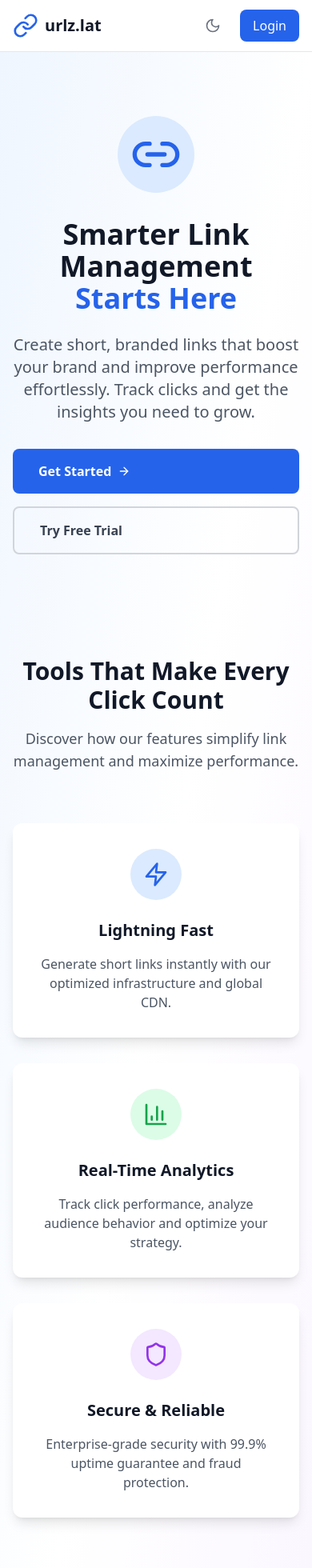
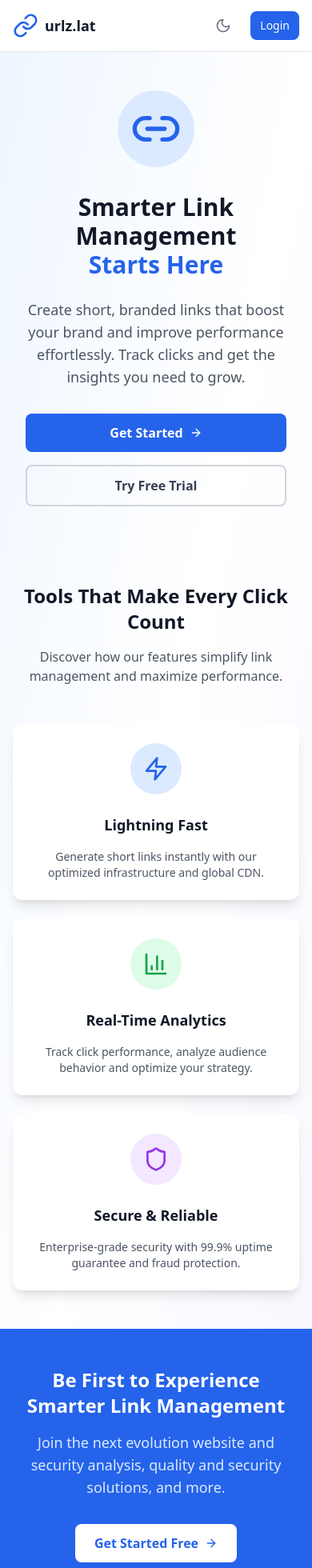
Before and after one commit to Miltondz/URLzV2, a React (Vite) app: page / in a window 390 px wide. Shown: the top 1960 px of the page at 80% size. Built offline with nearby package versions, Linux system fonts and the light colour scheme; no server answers.

Commit message:
Mobile-friendly updates and delete functionality

```diff
--- a/src/components/Auth.tsx
+++ b/src/components/Auth.tsx
@@ -9,12 +9,12 @@
   const { isDark } = useTheme()
 
   return (
-    <div className="min-h-screen bg-gray-50 dark:bg-gray-900 flex flex-col justify-center py-12 sm:px-6 lg:px-8">
+    <div className="min-h-screen bg-gray-50 dark:bg-gray-900 flex flex-col justify-center py-8 sm:py-12 px-4 sm:px-6 lg:px-8">
       <div className="sm:mx-auto sm:w-full sm:max-w-md">
         <div className="flex justify-center">
           <LinkIcon className="h-12 w-12 text-blue-600" />
         </div>
-        <h2 className="mt-6 text-center text-3xl font-extrabold text-gray-900 dark:text-white">
+        <h2 className="mt-6 text-center text-2xl sm:text-3xl font-extrabold text-gray-900 dark:text-white">
           Welcome to urlz.lat
         </h2>
         <p className="mt-2 text-center text-sm text-gray-600 dark:text-gray-400">
@@ -23,7 +23,7 @@
       </div>
 
       <div className="mt-8 sm:mx-auto sm:w-full sm:max-w-md">
-        <div className="bg-white dark:bg-gray-800 py-8 px-4 shadow-xl sm:rounded-lg sm:px-10">
+        <div className="bg-white dark:bg-gray-800 py-6 sm:py-8 px-4 sm:px-6 lg:px-10 shadow-xl rounded-lg">
           <Auth
             supabaseClient={supabase}
             appearance={{
--- a/src/components/Navigation.tsx
+++ b/src/components/Navigation.tsx
@@ -15,7 +15,7 @@
           <div className="flex items-center">
             <Link to="/" className="flex items-center space-x-2">
               <LinkIcon className="h-8 w-8 text-blue-600" />
-              <span className="text-xl font-bold text-gray-900 dark:text-white">
+              <span className="text-lg sm:text-xl font-bold text-gray-900 dark:text-white">
                 urlz.lat
               </span>
             </Link>
@@ -31,8 +31,8 @@
             </button>
 
             {user ? (
-              <div className="flex items-center space-x-4">
-                <div className="flex items-center space-x-2">
+              <div className="flex items-center space-x-2 sm:space-x-4">
+                <div className="hidden sm:flex items-center space-x-2">
                   <User className="h-4 w-4 text-gray-500" />
                   <span className="text-sm text-gray-700 dark:text-gray-300">
                     {user.email}
@@ -40,16 +40,16 @@
                 </div>
                 <button
                   onClick={signOut}
-                  className="flex items-center space-x-1 px-3 py-2 text-sm font-medium text-gray-700 hover:text-gray-900 dark:text-gray-300 dark:hover:text-white transition-colors"
+                  className="flex items-center space-x-1 px-2 sm:px-3 py-2 text-sm font-medium text-gray-700 hover:text-gray-900 dark:text-gray-300 dark:hover:text-white transition-colors"
                 >
                   <LogOut className="h-4 w-4" />
-                  <span>Logout</span>
+                  <span className="hidden sm:inline">Logout</span>
                 </button>
               </div>
             ) : (
               <Link
                 to="/login"
-                className="bg-blue-600 hover:bg-blue-700 text-white px-4 py-2 rounded-lg font-medium transition-colors"
+                className="bg-blue-600 hover:bg-blue-700 text-white px-3 sm:px-4 py-2 rounded-lg text-sm sm:text-base font-medium transition-colors"
               >
                 Login
               </Link>
--- a/src/pages/Home.tsx
+++ b/src/pages/Home.tsx
@@ -9,7 +9,7 @@
   return (
     <div className="min-h-screen bg-gradient-to-br from-blue-50 via-white to-purple-50 dark:from-gray-900 dark:via-gray-900 dark:to-gray-800">
       {/* Hero Section */}
-      <div className="max-w-7xl mx-auto px-4 sm:px-6 lg:px-8 pt-20 pb-16">
+      <div className="max-w-7xl mx-auto px-4 sm:px-6 lg:px-8 pt-12 sm:pt-20 pb-12 sm:pb-16">
         <div className="text-center">
           <div className="flex justify-center mb-8">
             <div className="p-4 bg-blue-100 dark:bg-blue-900 rounded-full">
@@ -17,22 +17,22 @@
             </div>
           </div>
 
-          <h1 className="text-4xl md:text-6xl font-extrabold text-gray-900 dark:text-white mb-6">
+          <h1 className="text-3xl sm:text-4xl md:text-6xl font-extrabold text-gray-900 dark:text-white mb-6 px-4">
             Smarter Link Management
             <br />
             <span className="text-blue-600">Starts Here</span>
           </h1>
 
-          <p className="text-xl text-gray-600 dark:text-gray-400 mb-8 max-w-3xl mx-auto">
+          <p className="text-lg sm:text-xl text-gray-600 dark:text-gray-400 mb-8 max-w-3xl mx-auto px-4">
             Create short, branded links that boost your brand and improve performance effortlessly.
             Track clicks and get the insights you need to grow.
           </p>
 
-          <div className="flex flex-col sm:flex-row gap-4 justify-center">
+          <div className="flex flex-col sm:flex-row gap-4 justify-center px-4">
             {user ? (
               <Link
                 to="/dashboard"
-                className="inline-flex items-center px-8 py-4 bg-blue-600 hover:bg-blue-700 text-white font-semibold rounded-lg transition-colors space-x-2"
+                className="inline-flex items-center justify-center px-6 sm:px-8 py-3 sm:py-4 bg-blue-600 hover:bg-blue-700 text-white font-semibold rounded-lg transition-colors space-x-2"
               >
                 <span>Go to Dashboard</span>
                 <ArrowRight className="h-4 w-4" />
@@ -41,14 +41,14 @@
               <>
                 <Link
                   to="/login"
-                  className="inline-flex items-center px-8 py-4 bg-blue-600 hover:bg-blue-700 text-white font-semibold rounded-lg transition-colors space-x-2"
+                  className="inline-flex items-center justify-center px-6 sm:px-8 py-3 sm:py-4 bg-blue-600 hover:bg-blue-700 text-white font-semibold rounded-lg transition-colors space-x-2"
                 >
                   <span>Get Started</span>
                   <ArrowRight className="h-4 w-4" />
                 </Link>
                 <Link
                   to="/login"
-                  className="inline-flex items-center px-8 py-4 border-2 border-gray-300 dark:border-gray-600 text-gray-700 dark:text-gray-300 hover:border-gray-400 dark:hover:border-gray-500 font-semibold rounded-lg transition-colors"
+                  className="inline-flex items-center justify-center px-6 sm:px-8 py-3 sm:py-4 border-2 border-gray-300 dark:border-gray-600 text-gray-700 dark:text-gray-300 hover:border-gray-400 dark:hover:border-gray-500 font-semibold rounded-lg transition-colors"
                 >
                   Try Free Trial
                 </Link>
@@ -59,49 +59,49 @@
       </div>
 
       {/* Features Section */}
-      <div className="max-w-7xl mx-auto px-4 sm:px-6 lg:px-8 py-16">
-        <div className="text-center mb-16">
-          <h2 className="text-3xl md:text-4xl font-bold text-gray-900 dark:text-white mb-4">
+      <div className="max-w-7xl mx-auto px-4 sm:px-6 lg:px-8 py-12 sm:py-16">
+        <div className="text-center mb-12 sm:mb-16">
+          <h2 className="text-2xl sm:text-3xl md:text-4xl font-bold text-gray-900 dark:text-white mb-4">
             Tools That Make Every Click Count
           </h2>
-          <p className="text-lg text-gray-600 dark:text-gray-400 max-w-2xl mx-auto">
+          <p className="text-base sm:text-lg text-gray-600 dark:text-gray-400 max-w-2xl mx-auto">
             Discover how our features simplify link management and maximize performance.
           </p>
         </div>
 
-        <div className="grid grid-cols-1 md:grid-cols-3 gap-8">
-          <div className="bg-white dark:bg-gray-800 rounded-xl shadow-lg p-8 text-center">
+        <div className="grid grid-cols-1 md:grid-cols-3 gap-6 sm:gap-8">
+          <div className="bg-white dark:bg-gray-800 rounded-xl shadow-lg p-6 sm:p-8 text-center">
             <div className="inline-flex items-center justify-center w-16 h-16 bg-blue-100 dark:bg-blue-900 text-blue-600 dark:text-blue-400 rounded-full mb-6">
               <Zap className="h-8 w-8" />
             </div>
-            <h3 className="text-xl font-semibold text-gray-900 dark:text-white mb-4">
+            <h3 className="text-lg sm:text-xl font-semibold text-gray-900 dark:text-white mb-4">
               Lightning Fast
             </h3>
-            <p className="text-gray-600 dark:text-gray-400">
+            <p className="text-sm sm:text-base text-gray-600 dark:text-gray-400">
               Generate short links instantly with our optimized infrastructure and global CDN.
             </p>
           </div>
 
-          <div className="bg-white dark:bg-gray-800 rounded-xl shadow-lg p-8 text-center">
+          <div className="bg-white dark:bg-gray-800 rounded-xl shadow-lg p-6 sm:p-8 text-center">
             <div className="inline-flex items-center justify-center w-16 h-16 bg-green-100 dark:bg-green-900 text-green-600 dark:text-green-400 rounded-full mb-6">
               <BarChart3 className="h-8 w-8" />
             </div>
-            <h3 className="text-xl font-semibold text-gray-900 dark:text-white mb-4">
+            <h3 className="text-lg sm:text-xl font-semibold text-gray-900 dark:text-white mb-4">
               Real-Time Analytics
             </h3>
-            <p className="text-gray-600 dark:text-gray-400">
+            <p className="text-sm sm:text-base text-gray-600 dark:text-gray-400">
               Track click performance, analyze audience behavior and optimize your strategy.
             </p>
           </div>
 
-          <div className="bg-white dark:bg-gray-800 rounded-xl shadow-lg p-8 text-center">
+          <div className="bg-white dark:bg-gray-800 rounded-xl shadow-lg p-6 sm:p-8 text-center">
             <div className="inline-flex items-center justify-center w-16 h-16 bg-purple-100 dark:bg-purple-900 text-purple-600 dark:text-purple-400 rounded-full mb-6">
               <Shield className="h-8 w-8" />
             </div>
-            <h3 className="text-xl font-semibold text-gray-900 dark:text-white mb-4">
+            <h3 className="text-lg sm:text-xl font-semibold text-gray-900 dark:text-white mb-4">
               Secure & Reliable
             </h3>
-            <p className="text-gray-600 dark:text-gray-400">
+            <p className="text-sm sm:text-base text-gray-600 dark:text-gray-400">
               Enterprise-grade security with 99.9% uptime guarantee and fraud protection.
             </p>
           </div>
@@ -110,18 +110,18 @@
 
       {/* CTA Section */}
       <div className="bg-blue-600 dark:bg-blue-700">
-        <div className="max-w-7xl mx-auto px-4 sm:px-6 lg:px-8 py-16">
+        <div className="max-w-7xl mx-auto px-4 sm:px-6 lg:px-8 py-12 sm:py-16">
           <div className="text-center">
-            <h2 className="text-3xl md:text-4xl font-bold text-white mb-4">
+            <h2 className="text-2xl sm:text-3xl md:text-4xl font-bold text-white mb-4">
               Be First to Experience Smarter Link Management
             </h2>
-            <p className="text-xl text-blue-100 mb-8 max-w-2xl mx-auto">
+            <p className="text-lg sm:text-xl text-blue-100 mb-8 max-w-2xl mx-auto">
               Join the next evolution website and security analysis, quality and security solutions, and more.
             </p>
             {!user && (
               <Link
                 to="/login"
-                className="inline-flex items-center px-8 py-4 bg-white text-blue-600 font-semibold rounded-lg hover:bg-gray-50 transition-colors space-x-2"
+                className="inline-flex items-center px-6 sm:px-8 py-3 sm:py-4 bg-white text-blue-600 font-semibold rounded-lg hover:bg-gray-50 transition-colors space-x-2"
               >
                 <span>Get Started Free</span>
                 <ArrowRight className="h-4 w-4" />
```
Also changed, not shown: src/components/LinkList.tsx (+65 -7 lines), src/components/ShortenerForm.tsx (+12 -12 lines), src/pages/Dashboard.tsx (+11 -11 lines), src/pages/Redirect.tsx (+10 -10 lines), 1 other file (tests, documents, lock files or other folders).
